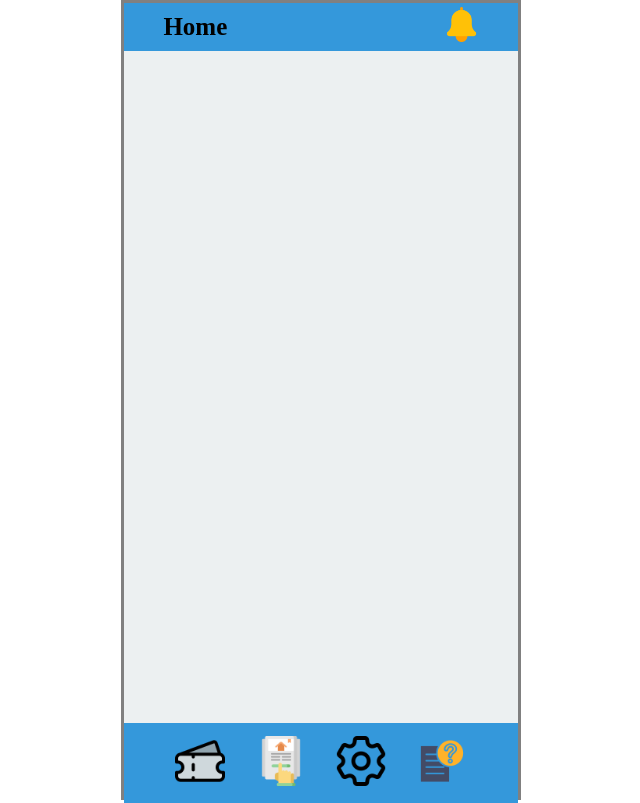
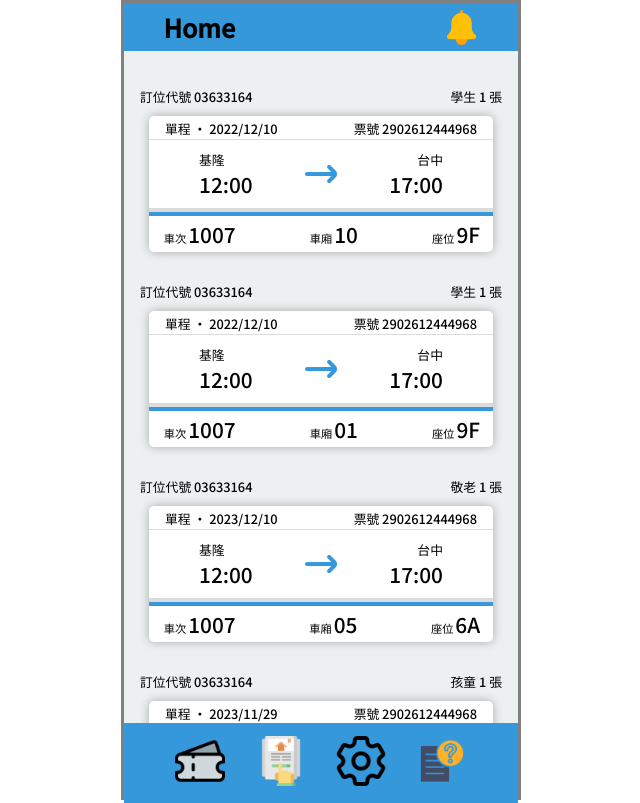
Before and after one commit to FCU-1121/BookYourTicket, a Flask app: page /myTicket in a window 1280 px wide. Shown: the whole page, without its empty margins (319-959 px from the left). Run offline with Flask 3, Linux system fonts and the light colour scheme; some libraries are stand-ins or nearby versions.

Commit message:
寫了點樣式並把資料帶進去

```diff
--- a/app.py
+++ b/app.py
@@ -23,7 +23,9 @@ def notification():
 
 @app.route('/myTicket')
 def myTicket():
-    return render_template('myticket.html', title = 'YourTicket')
+    with open('./static/json/myTickets.json', 'r', encoding='utf-8') as f:
+        tickets = json.load(f)['myTickets']
+    return render_template('myticket.html', title = 'YourTicket', tickets=tickets)
 
 @app.route('/showTickets')
 def showTickets():
@@ -64,7 +66,7 @@ def updateConfigOfPosition():
         data["startPosition"] = startendPosition["start-position"]
         data["endPosition"] = startendPosition["end-position"]
         print(data)
-        with open('./static/json/config.json', 'w') as file:
+        with open('./static/json/config.json', 'w', encoding='utf-8') as file:
             json.dump(data, file, indent=2, ensure_ascii=False)
         return jsonify({"status": "success"})
 
@@ -83,13 +85,12 @@ def updateMyTickets():
         print(newTicket)
         data["myTickets"].append(newTicket)
         print(data["myTickets"])
-        with open('./static/json/myTickets.json', 'w') as file:
+        with open('./static/json/myTickets.json', 'w', encoding='utf-8') as file:
             json.dump(data, file, indent=2, ensure_ascii=False)
         return jsonify({"status": "success"})
 
     except Exception as e:
         return jsonify({"status": "error", "message": str(e)})
 
-
 if __name__ == '__main__':
     app.run(debug=True, port = 5004)
--- a/static/css/baseof/baseof.css
+++ b/static/css/baseof/baseof.css
@@ -3,6 +3,10 @@
   padding: 0;
   box-sizing: border-box;
   color: black;
+  font-family: "Noto Sans TC", sans-serif;
+}
+* ::-webkit-scrollbar {
+  display: none;
 }
 
 :root {
--- a/static/css/baseof/baseof.scss
+++ b/static/css/baseof/baseof.scss
@@ -4,6 +4,10 @@
     padding: 0;
     box-sizing: border-box;
     color: black;
+    font-family: 'Noto Sans TC', sans-serif;
+    ::-webkit-scrollbar {
+        display: none;
+    }
 }
 
 // html
--- /dev/null
+++ b/static/css/myticket/myticket.css
@@ -0,0 +1,91 @@
+main {
+  width: 100%;
+  height: 100%;
+  padding: 1rem;
+  display: flex;
+  justify-content: flex-start;
+  flex-direction: column;
+  overflow: scroll;
+}
+main .ticket-container {
+  margin: 10px 0;
+  width: 100%;
+  height: auto;
+  display: flex;
+  flex-direction: column;
+  align-items: center;
+}
+main .ticket-container .card-title {
+  width: 100%;
+  height: auto;
+  display: flex;
+  justify-content: space-between;
+  margin: 10px 0;
+}
+main .ticket-container .card-title .order-id, main .ticket-container .card-title .ticket-type {
+  font-size: 0.8rem;
+}
+main .ticket-container .card {
+  width: 95%;
+  height: 8.5rem;
+  background-color: white;
+  box-shadow: 0 0 10px darkgray;
+  border-radius: 5px;
+}
+main .ticket-container .card .ticket_details {
+  height: 1.5rem;
+  padding-top: 0.2rem;
+  padding-left: 1rem;
+  padding-right: 1rem;
+  border-bottom: 1px solid gainsboro;
+}
+main .ticket-container .card .ticket_details #route {
+  float: left;
+  font-size: 0.8rem;
+}
+main .ticket-container .card .ticket_details #id {
+  float: right;
+  font-size: 0.8rem;
+}
+main .ticket-container .card .station_details {
+  width: 100%;
+  height: 4.5rem;
+  border-bottom: 4px solid gainsboro;
+}
+main .ticket-container .card .station_details .station-group {
+  width: 100%;
+  height: 100%;
+  padding: 20px 50px;
+  display: flex;
+  align-items: center;
+  justify-content: space-between;
+}
+main .ticket-container .card .station_details .station-group i {
+  color: #3498db;
+  font-size: 2rem;
+}
+main .ticket-container .card .station_details .station-group .station .name {
+  font-size: 0.8rem;
+}
+main .ticket-container .card .station_details .station-group .station .time {
+  font-size: 1.3rem;
+}
+main .ticket-container .card .seat_details {
+  width: 100%;
+  padding: 0 0.8rem;
+  padding-top: 0.5rem;
+  height: 2rem;
+  display: flex;
+  justify-content: space-between;
+  align-items: center;
+  border-top: 4px solid #3498db;
+}
+main .ticket-container .card .seat_details .train-id {
+  display: flex;
+  font-size: 1.3rem;
+  align-items: baseline;
+}
+main .ticket-container .card .seat_details .train-id span {
+  font-size: 0.7rem;
+  margin: 2px;
+}/*# sourceMappingURL=myticket.css.map */
--- /dev/null
+++ b/static/css/myticket/myticket.scss
@@ -0,0 +1,94 @@
+main{
+    width: 100%;
+    height: 100%;
+    padding: 1rem;
+    display: flex;
+    justify-content: flex-start;
+    flex-direction: column;
+    overflow: scroll;
+    .ticket-container{
+        margin: 10px 0;
+        width: 100%;
+        height: auto;
+        display: flex;
+        flex-direction: column;
+        align-items: center;
+        .card-title{
+            width: 100%;
+            height: auto;
+            display: flex;
+            justify-content: space-between;
+            margin: 10px 0;
+            .order-id, .ticket-type{
+                font-size: .8rem;
+            }
+        }
+        .card{
+            width: 95%;
+            height: 8.5rem;
+            background-color: white;
+            box-shadow: 0 0 10px darkgray;
+            border-radius: 5px;
+            .ticket_details{
+                height: 1.5rem;
+                padding-top: .2rem;
+                padding-left: 1rem;
+                padding-right: 1rem;
+                border-bottom: 1px solid gainsboro;
+                #route{
+                    float: left;
+                    font-size: .8rem;
+                }
+                #id{
+                    float: right;
+                    font-size: .8rem;
+                }
+            }
+            .station_details{
+                width: 100%;
+                height: 4.5rem;
+                border-bottom: 4px solid gainsboro;
+                .station-group{
+                    width: 100%;
+                    height: 100%;
+                    padding: 20px 50px;
+                    display: flex;
+                    align-items: center;
+                    justify-content: space-between;
+                    i{
+                        color: #3498db;
+                        font-size: 2rem;
+                    }
+                    .station{
+                        .name{
+                            font-size: .8rem;
+                        }
+                        .time{
+                            font-size: 1.3rem;
+                        }
+                    }
+                }
+            }
+            .seat_details{
+                width: 100%;
+                padding: 0 .8rem;
+                padding-top: .5rem;
+                height: 2rem;
+                display: flex;
+                justify-content: space-between;
+                align-items: center;
+                border-top: 4px solid #3498db;
+                .train-id{
+                    display: flex;
+                    font-size: 1.3rem;
+                    align-items: baseline;
+                    span{
+                        font-size: .7rem;
+                        margin: 2px;
+                    }
+                }
+            }
+        }
+
+    }
+}
--- a/static/json/myTickets.json
+++ b/static/json/myTickets.json
@@ -5,35 +5,70 @@
       "endPosition": "台中",
       "startTime": "12:00",
       "arriveTime": "17:00",
-      "trainID": "1007"
+      "trainID": "1007",
+      "carriageID": "10",
+      "seatID": "9F",
+      "orderID": "03633164",
+      "type": "學生票",
+      "ticketID": "2902612444968",
+      "leaveDate": "2022/12/10",
+      "routeType": "單程"
     },
     {
       "startPosition": "基隆",
       "endPosition": "台中",
       "startTime": "12:00",
       "arriveTime": "17:00",
-      "trainID": "1007"
+      "trainID": "1007",
+      "carriageID": "1",
+      "seatID": "9F",
+      "orderID": "03633164",
+      "type": "學生票",
+      "ticketID": "2902612444968",
+      "leaveDate": "2022/12/10",
+      "routeType": "單程"
     },
     {
       "startPosition": "基隆",
       "endPosition": "台中",
       "startTime": "12:00",
       "arriveTime": "17:00",
-      "trainID": "1007"
+      "trainID": "1007",
+      "carriageID": "5",
+      "seatID": "6A",
+      "orderID": "03633164",
+      "type": "敬老票",
+      "ticketID": "2902612444968",
+      "leaveDate": "2023/12/10",
+      "routeType": "單程"
     },
     {
       "startPosition": "基隆",
       "endPosition": "台中",
       "startTime": "08:00",
       "arriveTime": "13:00",
-      "trainID": "1001"
+      "trainID": "1001",
+      "carriageID": "11",
+      "seatID": "4C",
+      "orderID": "03633164",
+      "type": "孩童票",
+      "ticketID": "2902612444968",
+      "leaveDate": "2023/11/29",
+      "routeType": "單程"
     },
     {
       "startPosition": "基隆",
       "endPosition": "台中",
       "startTime": "08:00",
       "arriveTime": "13:00",
-      "trainID": "1001"
+      "trainID": "1001",
+      "carriageID": "8",
+      "seatID": "6A",
+      "orderID": "03633164",
+      "type": "成人票",
+      "ticketID": "2902612444968",
+      "leaveDate": "2023/12/10",
+      "routeType": "單程"
     }
   ]
 }
--- a/templates/baseof.html
+++ b/templates/baseof.html
@@ -5,6 +5,9 @@
     <meta charset="UTF-8">
     <meta name="viewport" content="width=device-width, initial-scale=1.0">
     <link rel="stylesheet" href="../static/css/baseof/baseof.css">
+    <link rel="preconnect" href="https://fonts.googleapis.com">
+    <link rel="preconnect" href="https://fonts.gstatic.com" crossorigin>
+    <link href="https://fonts.googleapis.com/css2?family=Noto+Sans+TC:wght@500&display=swap" rel="stylesheet">
     <script src="https://releases.jquery.com/git/jquery-git.min.js"></script>
     {% block css %}
     {% endblock %}
--- a/templates/myticket.html
+++ b/templates/myticket.html
@@ -1,2 +1,43 @@
 <!-- myticket.html -->
+{% block css %}
+<link rel="stylesheet" href="../static/css/myticket/myticket.css">
+<link rel='stylesheet' href='https://cdn-uicons.flaticon.com/2.0.0/uicons-bold-rounded/css/uicons-bold-rounded.css'>
+{% endblock %}
 {% extends 'baseof.html' %}
+
+{% block content %}
+<main>
+    {% for ticket in tickets %}
+    <div class="ticket-container">
+        <div class="card-title">
+            <div class="order-id">訂位代號 {{ ticket.orderID }}</div>
+            <div class="ticket-type">{{ ticket.type[0:-1] }} 1 張</div>
+        </div>
+        <div class="card">
+            <div class="ticket_details">
+                <span id="route">{{ ticket.routeType }} · {{ ticket.leaveDate }}</span>
+                <span id="id">票號 {{ ticket.ticketID }}</span>
+            </div>
+            <div class="station_details">
+                <div class="station-group">
+                    <div id="start" class="station">
+                        <div class="name">{{ ticket.startPosition }}</div>
+                        <div class="time">{{ ticket.startTime }}</div>
+                    </div>
+                    <i class="fi fi-br-arrow-right"></i>
+                    <div id="end" class="station">
+                        <div class="name" style="float: right;">{{ ticket.endPosition }}</div>
+                        <div class="time">{{ ticket.arriveTime }}</div>
+                    </div>
+                </div>
+            </div>
+            <div class="seat_details">
+                <div class="train-id" id="train"><span>車次</span>{{ ticket.trainID }}</div>
+                <div class="train-id" id="carriage"><span>車廂</span>{{ ticket.carriageID if ticket.carriageID|length == 2 else "0" + ticket.carriageID }}</div>
+                <div class="train-id" id="seat"><span>座位</span>{{ ticket.seatID }}</div>
+            </div>
+        </div>
+    </div>
+    {% endfor %}
+</main>
+{% endblock %}
```
Also changed, not shown: 2 other files.
